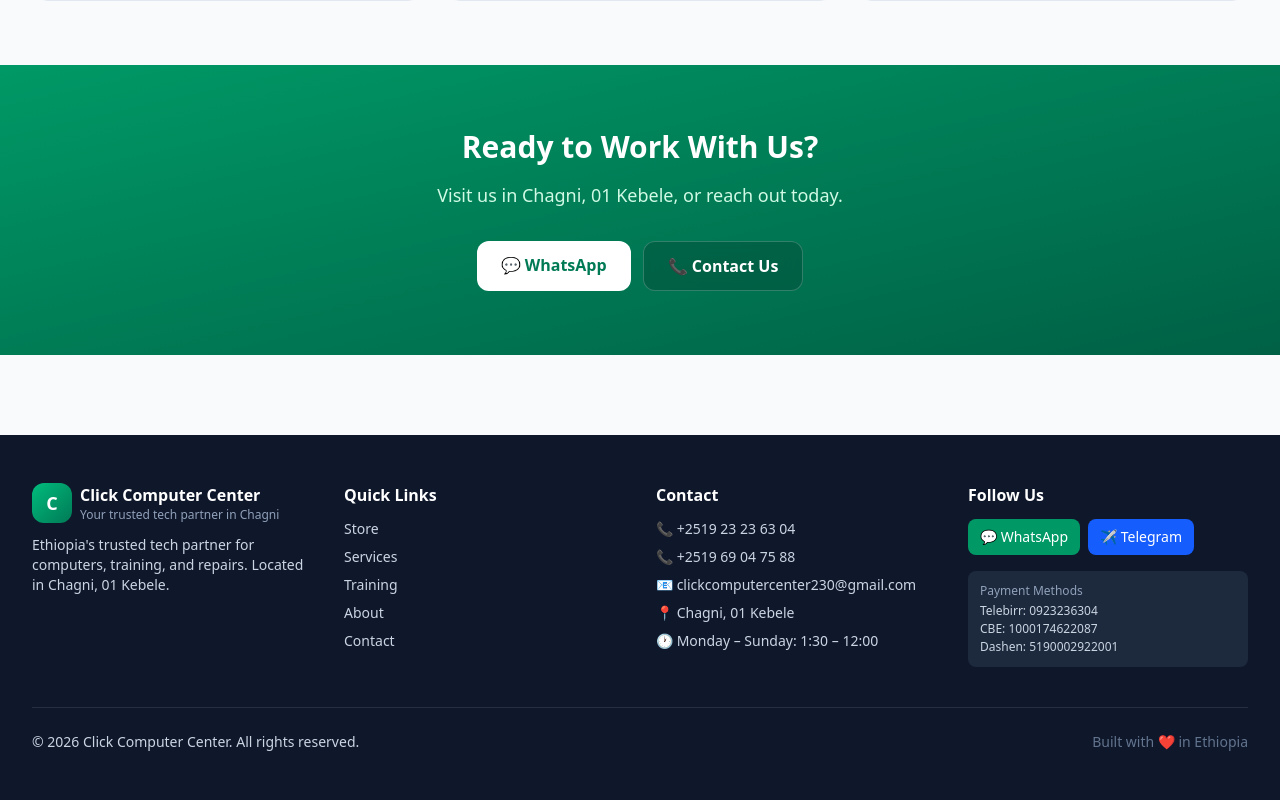
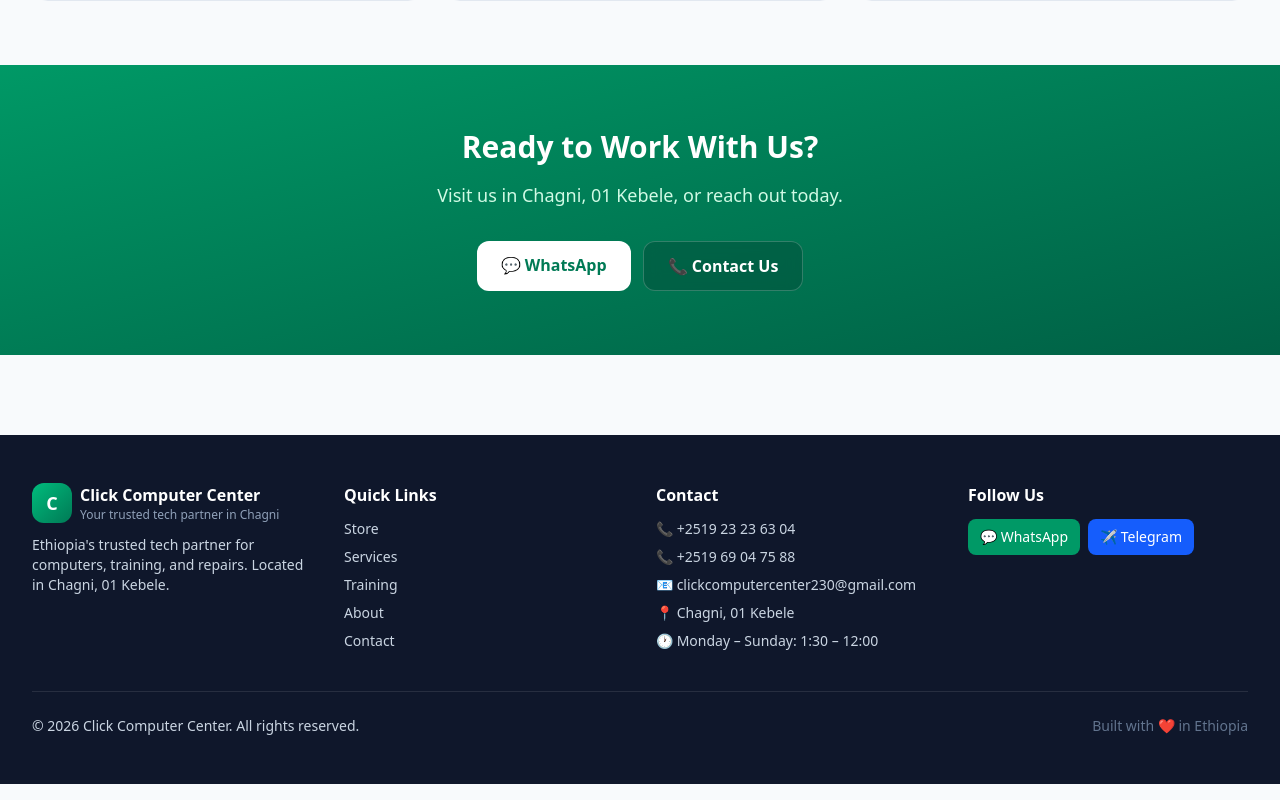
Before and after one commit to abulmalik-6304/Click-Computer-Center, a Next.js app: page /about in a window 1280 px wide. Shown: the part 3134-3934 px from the top of the page. Built offline with nearby package versions, Linux system fonts and the light colour scheme.

Commit message:
Update PublicFooter.tsx

```diff
--- a/src/components/public/PublicFooter.tsx
+++ b/src/components/public/PublicFooter.tsx
@@ -86,15 +86,6 @@ export default function PublicFooter() {
                 ✈️ Telegram
               </a>
             </div>
-
-            <div className="mt-4 p-3 bg-slate-800 rounded-lg">
-              <p className="text-xs text-slate-400 mb-1">Payment Methods</p>
-              <ul className="text-xs space-y-0.5">
-                <li>Telebirr: {BUSINESS_INFO.payment.telebirr}</li>
-                <li>CBE: {BUSINESS_INFO.payment.cbe}</li>
-                <li>Dashen: {BUSINESS_INFO.payment.dashen}</li>
-              </ul>
-            </div>
           </div>
         </div>
 
```
